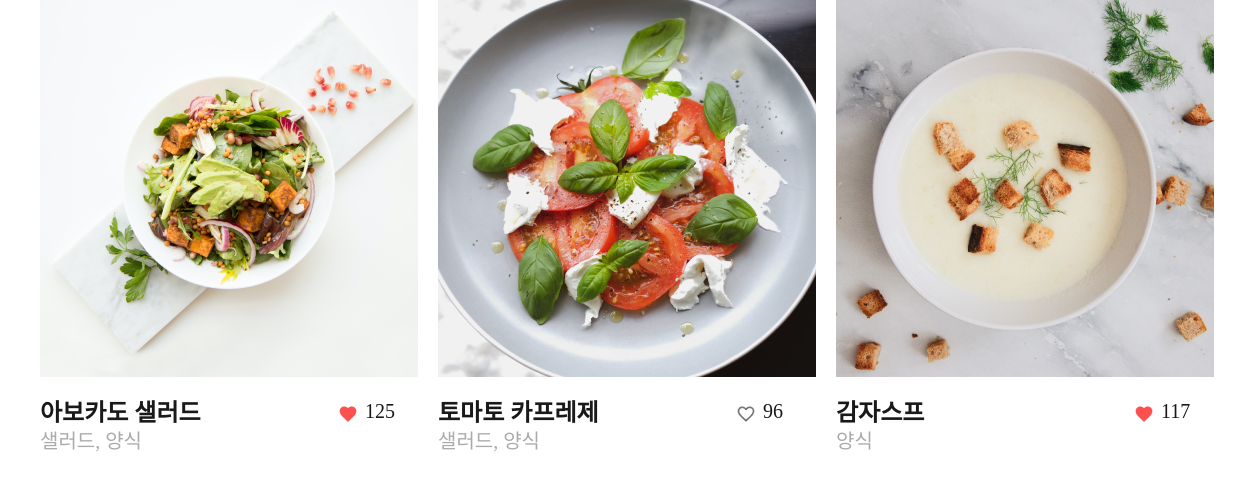
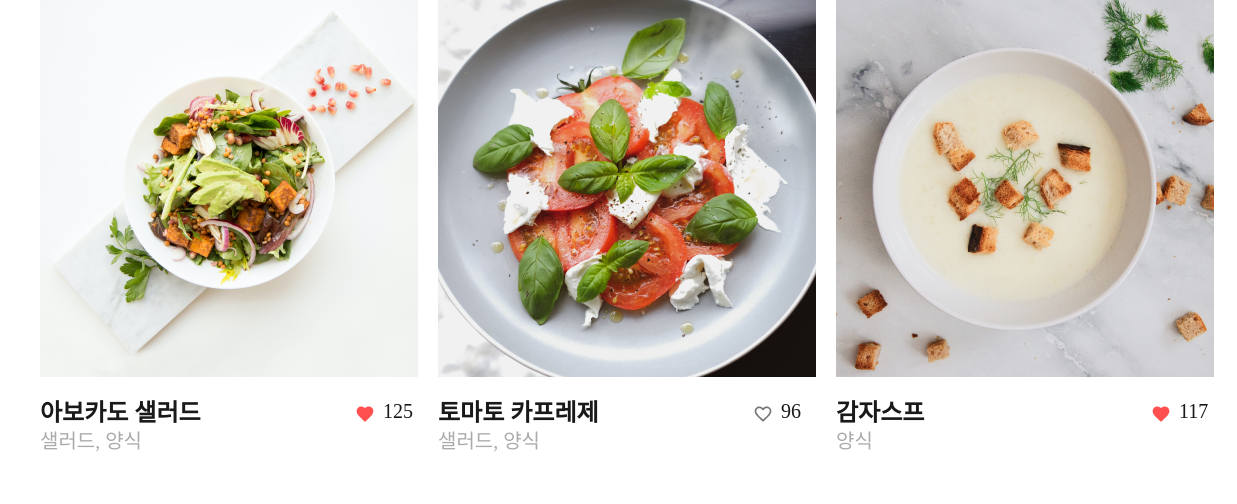
Before and after one commit to mirimSunwoo/Vegetable_Coin, a PHP site: page /category.html in a window 1560 px wide. Shown: the part 179-683 px from the top of the page, without its empty margins (323-1560 px from the left). Run offline with PHP 8.4, Linux system fonts and the light colour scheme.

Commit message:
잘자요

```diff
--- a/Recipe/css/category.css
+++ b/Recipe/css/category.css
@@ -110,14 +110,14 @@ form > select:hover{
     position: absolute;
     width: 20px;
     height: 20px;
-    margin-left: 298px;
+    margin-left: 315px;
     top: 405px;
 }
 .box .number{
     position: absolute;
     width: 33px;
     height: 24px;
-    margin-left: 325px;
+    margin-left: 343px;
     top: 400px;
 
     font-family: Pretendard;
```
